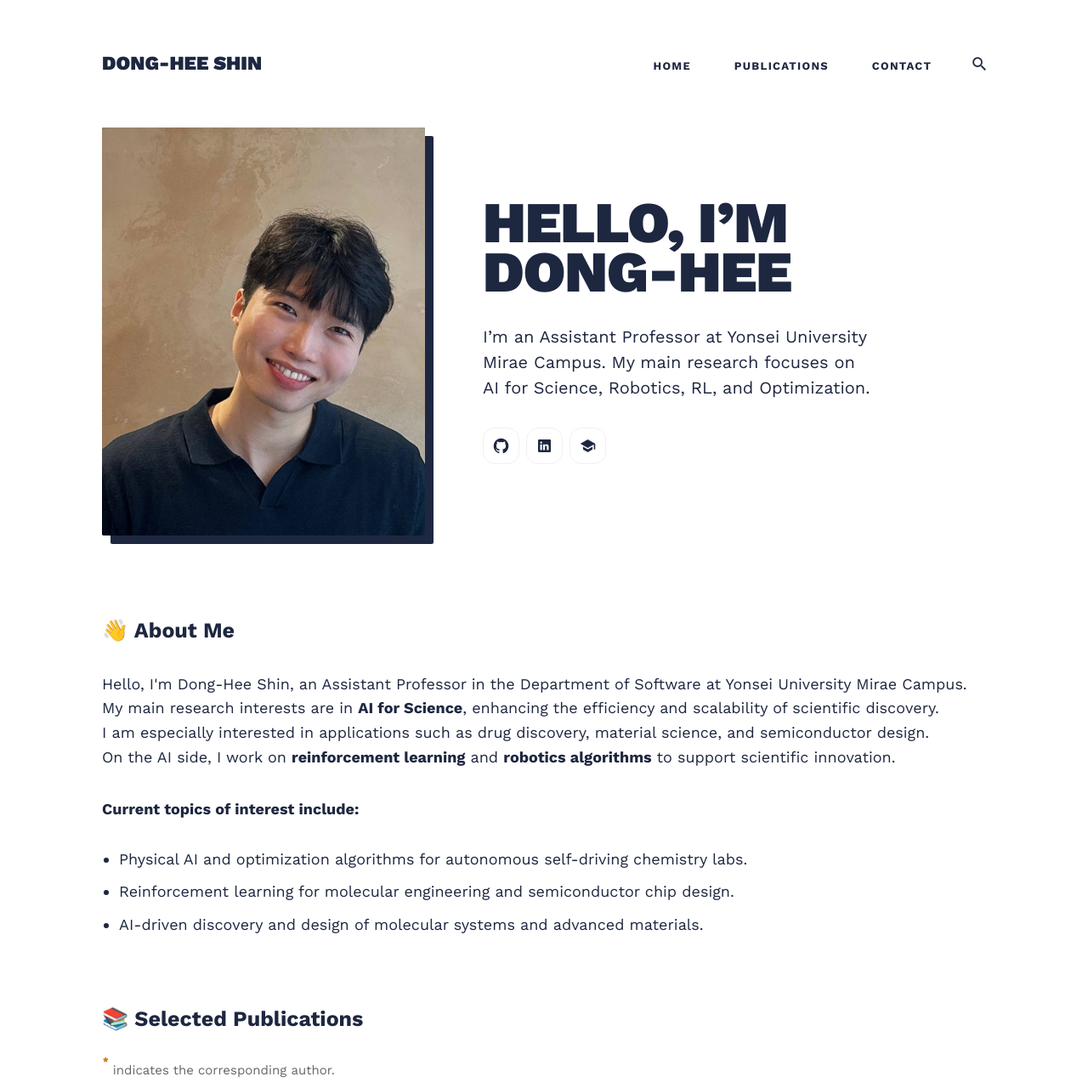
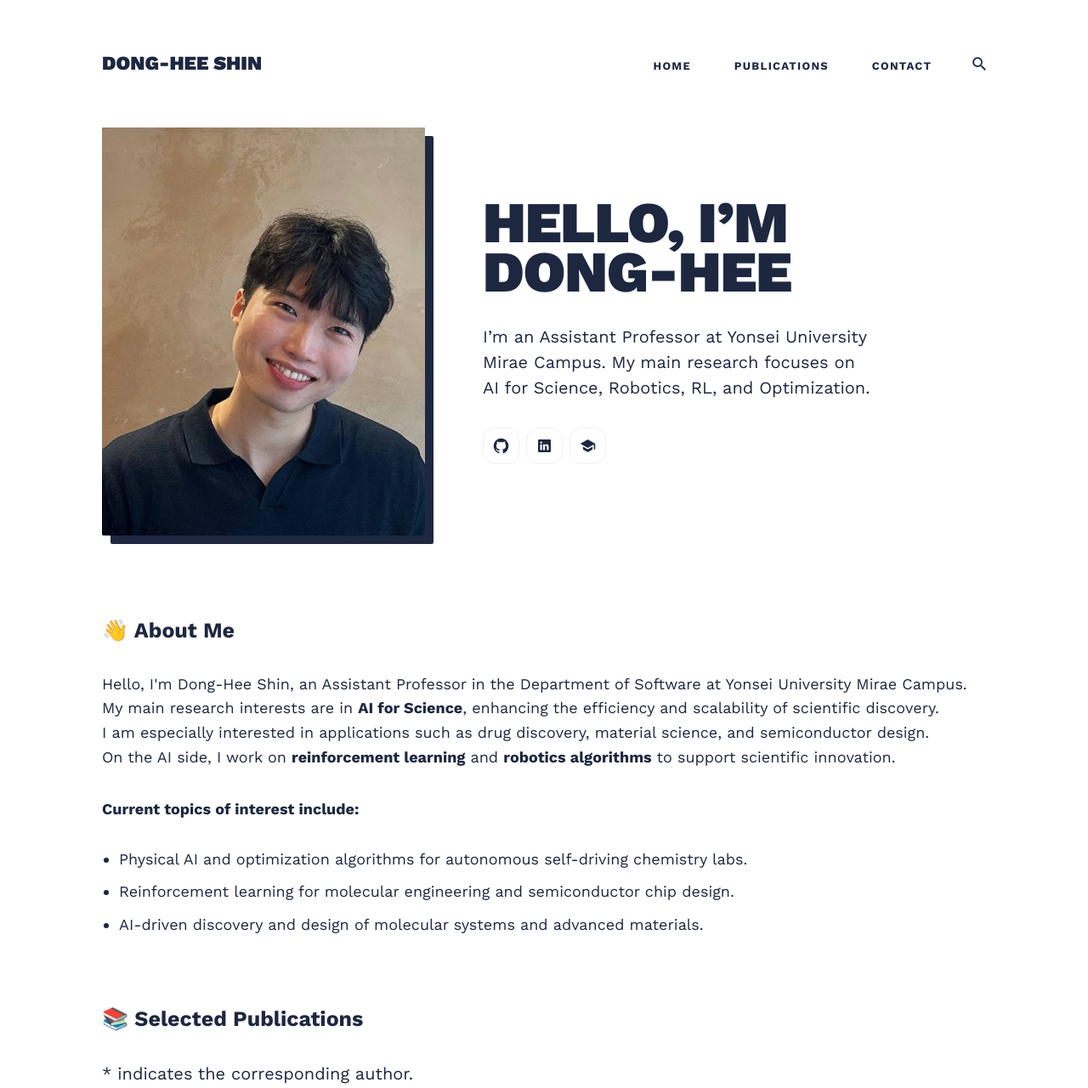
Before and after one commit to donghee-shin-page/donghee-shin-page.github.io, a Jekyll site: the page built from index.html, in a window 1280 px wide. Shown: the top 1280 px of the page at 85% size. Built offline with Jekyll 4.4.1, drawn with Linux system fonts in a browser that asks for light colours; nearby versions of some CDN libraries; the list of posts is cut into pages by our own code; grey boxes are pictures that could not be loaded.

Commit message:
Update index.html

```diff
--- a/index.html
+++ b/index.html
@@ -33,9 +33,10 @@
 <section id="publications" class="container" style="margin-top: 80px;">
   <h2 style="font-size: 25px; font-weight: bold;">📚 Selected Publications</h2>
 
-  <div style="font-size: 15px; color: #666; margin-top: 8px;">
-    <sup class="author-star">*</sup> indicates the corresponding author.
-  </div>
+<div class="pub-note">
+  <span class="note-star">*</span>
+  <span>indicates the corresponding author.</span>
+</div>
 
   <div style="display: flex; flex-direction: column; gap: 40px; margin-top: 30px;">
     {% for pub in site.data.selected_publications.publications %}
@@ -65,7 +66,7 @@
           <div style="font-size: 16px; margin-bottom: 6px;">
             {{ pub.authors
               | replace: "Dong-Hee Shin", '<strong style="text-decoration: underline;">Dong-Hee Shin</strong>'
-              | replace: "*", '<sup class="author-star">*</sup>'
+              | replace: "*", '<span class="author-star">*</span>'
             }}
           </div>
 
@@ -102,9 +103,9 @@
   .author-star {
     color: #d97706;
     font-weight: 800;
-    font-size: 11px;
+    font-size: 10px;
     margin-left: 1px;
-    vertical-align: super;
+    position: relative;
   }
 
   /* 기본(데스크탑/태블릿): description_points 보이도록 별도 설정 없음 */
```
